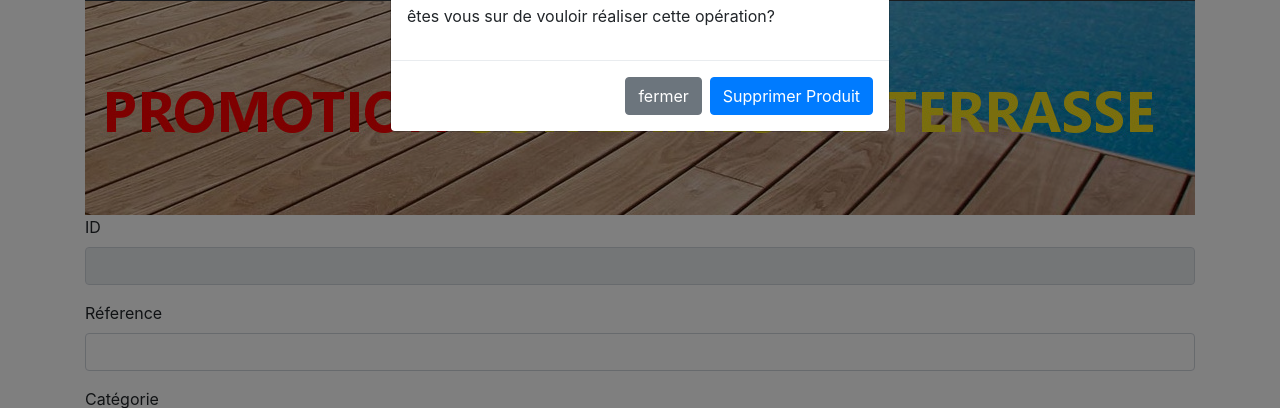
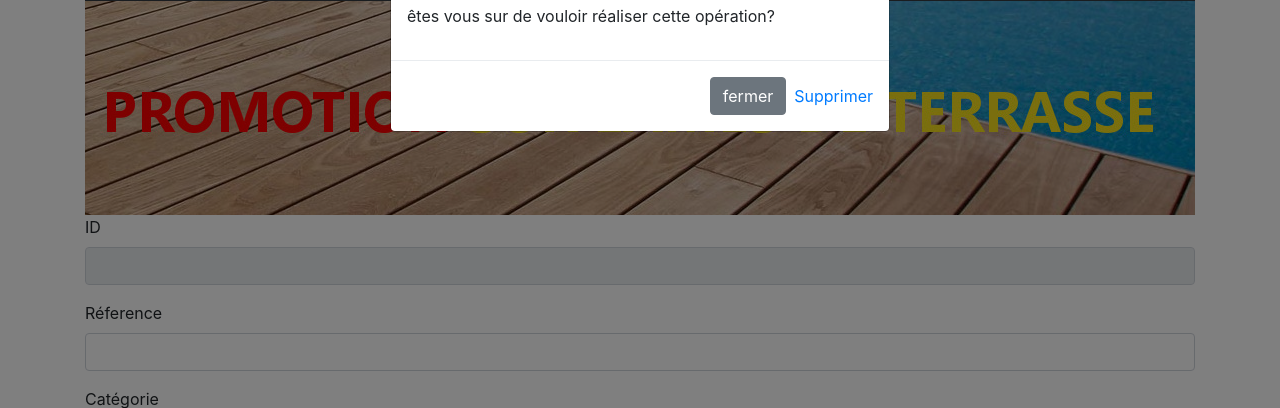
Before and after one commit to Warrior-D2/jarditouCi, a CodeIgniter app: page /jarditouCi/index.php/produits/modifier/1 in a window 1280 px wide, after a click on "supprimer ce produit". Shown: the part 392-800 px from the top of the page. Run offline with CodeIgniter, Linux system fonts and the light colour scheme; data that the repository does not hold is empty; some libraries are stand-ins or nearby versions.

Commit message:
ajout fonction supprimer

```diff
--- a/application/controllers/Produits.php
+++ b/application/controllers/Produits.php
@@ -150,6 +150,12 @@
         { // 1er appel de la page: affichage du formulaire
             $this->load->view('details', $aView);
         }
-    } // -- modifier()
+        } // -- modifier()
 
+
+        public function supprimer($id)
+        {
+            $this->db->query("DELETE FROM produits WHERE pro_id=?", $id);
+            redirect("produits/liste");
+        }
     }
--- a/application/views/details.php
+++ b/application/views/details.php
@@ -145,7 +145,8 @@ $title ='Produits';
       <div class="modal-footer">
         <input type="hidden" name="DeleteButton" value="<?php echo $produit->pro_id; ?>"> <!-- Bouton caché avec la valeur de pro_id -->
         <button type="button" class="btn btn-secondary" data-dismiss="modal">fermer</button>
-        <input type="submit" class="btn btn-primary" value="Supprimer Produit">
+        <!-- <input type="submit" class="btn btn-primary" value="Supprimer Produit"> -->
+        <a href="<?= site_url("produits/supprimer/".$produit->pro_id); ?>" role="button" >Supprimer</a>
       </div>
     </div>
   </div>
```
